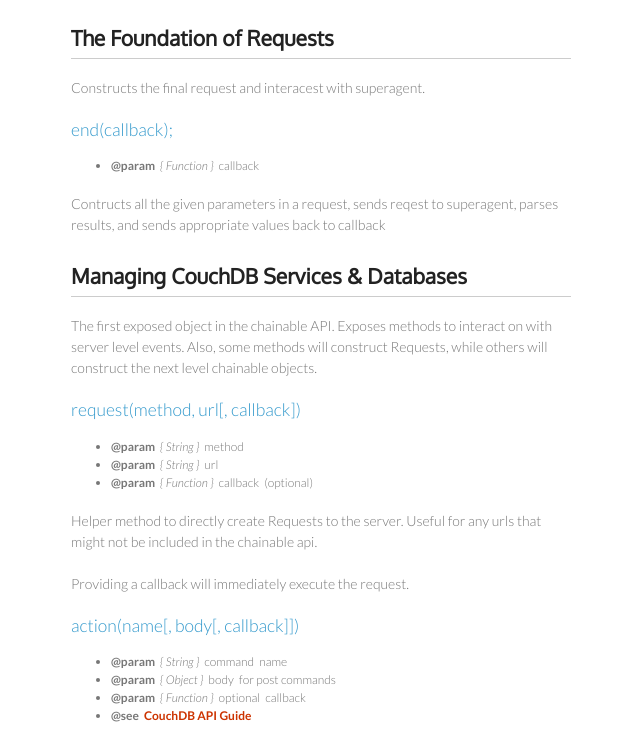
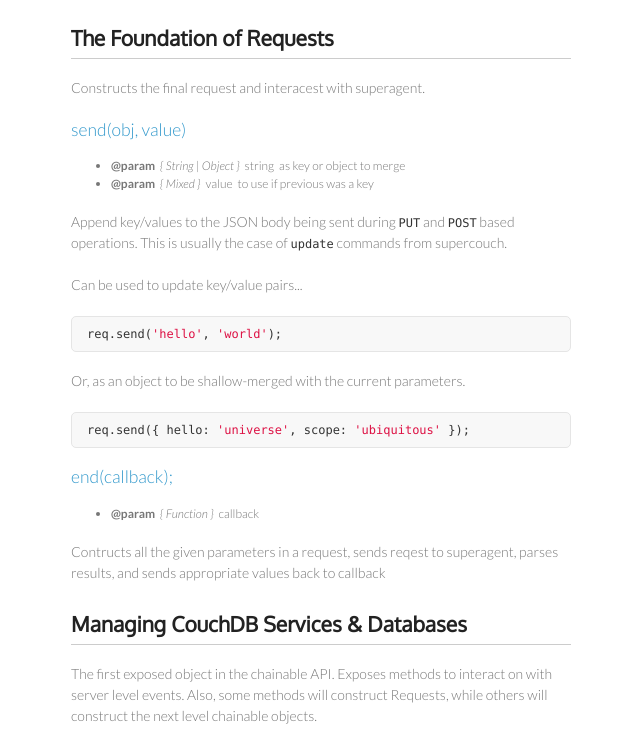
Before and after one commit to qualiancy/supercouch, a website: page docs/out/index.html in a window 1280 px wide. Shown: the part 590-1330 px from the top of the page, without its empty margins (499-1139 px from the left). Drawn offline with nearby package versions, Linux system fonts and the light colour scheme.

Commit message:
docs build

```diff
--- a/docs/out/index.html
+++ b/docs/out/index.html
@@ -13,6 +13,7 @@
         <nav>
           <div id="installation" class="head"> <a href="#header-installation" class="scroll">Installation</a></div>
           <div id="api_basics" class="head"><a href="#header-api_basics" class="scroll">API Basics</a></div>
+          <div id="send" class="section api_basics"><a href="#api_basics-send" class="scroll">send</a></div>
           <div id="end" class="section api_basics"><a href="#api_basics-end" class="scroll">end</a></div>
           <div id="managing_couchdb" class="head"><a href="#header-managing_couchdb" class="scroll">Managing CouchDB</a></div>
           <div id="request" class="section managing_couchdb"><a href="#managing_couchdb-request" class="scroll">request</a></div>
@@ -65,6 +66,30 @@ load the <a href="https://github.com/visionmedia/superagent">SuperAgent</a> depe
           <div class="description"><p>Constructs the final request and interacest
 with superagent.
 </p>
+</div>
+        </div>
+        <div id="api_basics-send" class="segment">
+          <div class="summary"><h3>send(obj, value)</h3>
+</div>
+          <ul class="tags">
+            <li class="tag"><span class="type">&#64;param</span><span class="types">&#123; String | Object &#125;</span><span class="name">string</span><span class="desc">as key or object to merge</span></li>
+            <li class="tag"><span class="type">&#64;param</span><span class="types">&#123; Mixed &#125;</span><span class="name">value</span><span class="desc">to use if previous was a key</span></li>
+          </ul>
+          <div class="description"><p>Append key/values to the JSON body being sent
+during <code>PUT</code> and <code>POST</code> based operations. This
+is usually the case of <code>update</code> commands from
+supercouch.
+
+</p>
+<p>Can be used to update key/value pairs...
+
+</p>
+<pre><code>req.send(<span class="string">'hello'</span>, <span class="string">'world'</span>);</code></pre>
+<p>Or, as an object to be shallow-merged with the
+current parameters.
+
+</p>
+<pre><code>req.send({ hello: <span class="string">'universe'</span>, scope: <span class="string">'ubiquitous'</span> });</code></pre>
 </div>
         </div>
         <div id="api_basics-end" class="segment">
@@ -253,7 +278,7 @@ a couch instance.
             <li class="tag"><span class="type">&#64;see</span><span class="type"><a href="http://wiki.apache.org/couchdb/Complete_HTTP_API_Reference" target="_blank">CouchDB API Guide</a></span>
             </li>
           </ul>
-          <div class="description"><p>Constructs a request that performs an CouchDb action
+          <div class="description"><p>Constructs a request that performs a CouchDb action
 on the currently selected database.
 
 </p>
```
